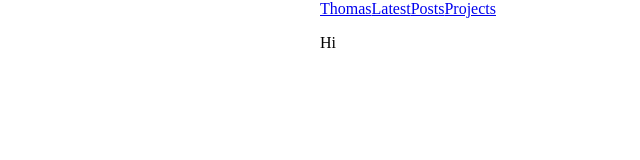
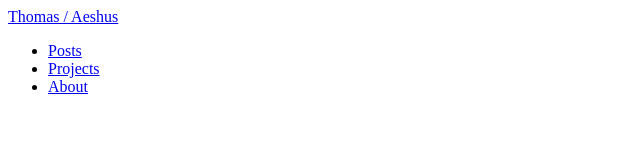
Before and after one commit to Aeshus/aeshus.github.io, an Astro site: page / in a window 1280 px wide. Shown: the whole page, without its empty margins (0-640 px from the left). Built offline with nearby package versions, Linux system fonts and the light colour scheme; Astro itself is replaced by a stand-in of ours.

Commit message:
refactor: Restart styling (again)

```diff
--- a/src/components/NavBar.astro
+++ b/src/components/NavBar.astro
@@ -4,34 +4,24 @@ const page = Astro.url.pathname.split('/')[0];
 
 <header>
 	<nav>
+		<div>
+			<a href="/" aria-current={page == "" ? "page" : undefined}>
+				Thomas / Aeshus
+			</a>
+		</div>
 		<ul>
-			<li><a href="/" aria-current={page == "" ? "page" : undefined}>
-				Thomas
-			</a></li>
-			<li><a href="/posts" aria-current={page == "latest" ? "page" : undefined}>
-				Latest
-			</a></li>
-			<li><a href="/projects" aria-current={page == "posts" ? "page" : undefined}>
+			<li><a href="/posts" aria-current={page == "posts" ? "page" : undefined}>
 				Posts
 			</a></li>
 			<li><a href="/projects" aria-current={page == "projects" ? "page" : undefined}>
 				Projects
+			</a></li>
+			<li><a href="/about" aria-current={page == "about" ? "page" : undefined}>
+				About
 			</a></li>
 		<ul>
 	</nav>
 </header>
 
 <style>
-	ul {
-		list-style-type: none;
-		margin: 0;
-		padding: 0;
-
-		display: flex;
-	}
-
-	header {
-		width: 100%;
-		max-width: 50vw;
-	}
 </style>
--- a/src/layouts/BaseLayout.astro
+++ b/src/layouts/BaseLayout.astro
@@ -17,18 +17,4 @@ import NavBar from "../components/NavBar.astro"
 </html>
 
 <style>
-	body {
-		margin: 0;
-		padding: 0;
-
-		width: 100%;
-		display: flex;
-		flex-direction: column;
-		align-items: center;
-	}
-
-	main {
-		width: 100%;
-		max-width: 50vw;
-	}
 </style>
--- a/src/pages/index.astro
+++ b/src/pages/index.astro
@@ -3,5 +3,4 @@ import BaseLayout from '../layouts/BaseLayout.astro'
 ---
 
 <BaseLayout>
-	<p>Hi</p>
 </BaseLayout>
```
